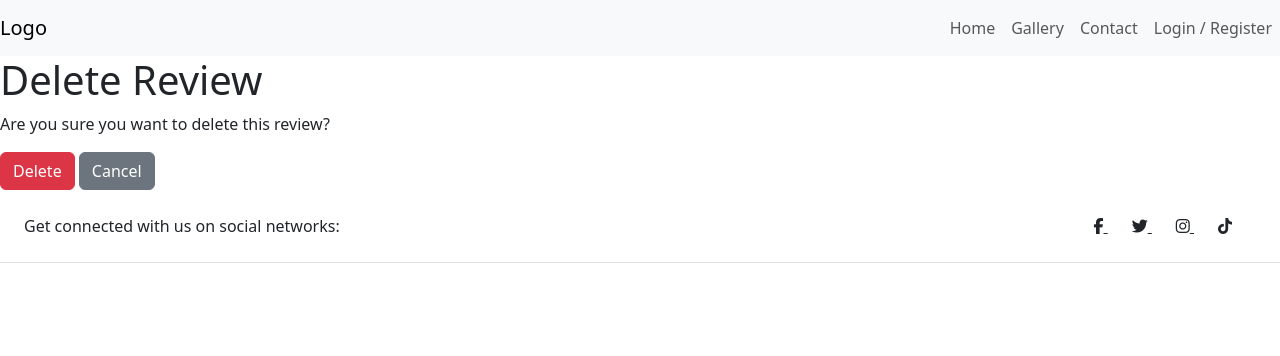
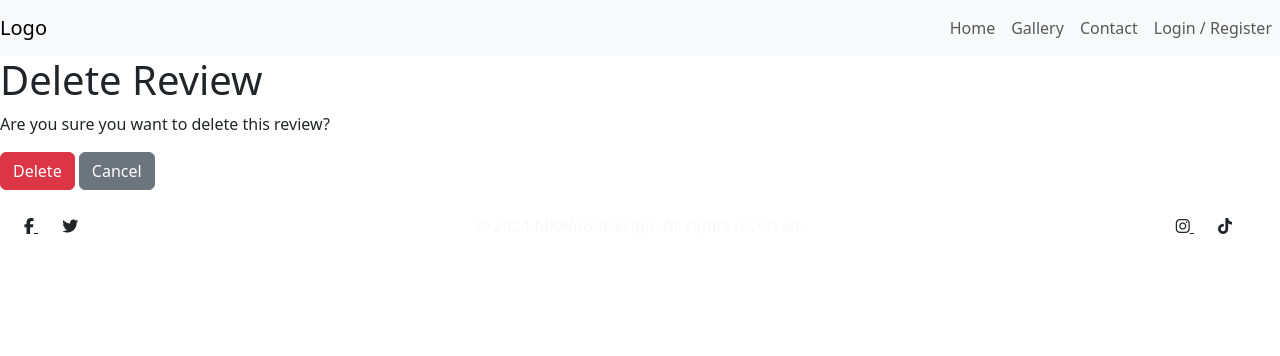
Before and after one commit to ZebaRobert/MK-wood-design, a Django app: template UserDetails/templates/userdetails/delete_review.html in a window 1280 px wide. Shown: the top 356 px of the page. Run offline with Django 5.2, Linux system fonts and the light colour scheme; the template is opened without the code that fills it, so the values that code supplies are empty; some libraries are stand-ins or nearby versions.

Commit message:
Change footer section

```diff
--- a/templates/base.html
+++ b/templates/base.html
@@ -51,25 +51,29 @@
         {% endblock %}
     </main>
     <footer>
-        <section class="d-flex justify-content-center justify-content-lg-between p-4 border-bottom">
-            <div class="me-5 d-none d-lg-block">
-                <span>Get connected with us on social networks:</span>
-            </div>
-            <div>
-                <a href="#" class="me-4 text-reset">
+        <div class="text-center p-4" style="background-color: var(--rich-walnut-brown);">
+            <div class="row">
+                <div class="col-md-4 text-md-start mb-3 mb-md-0">
+                    <a href="#" class="text-reset me-4">
                         <i class="fab fa-facebook-f"></i>
                     </a>
-                <a href="#" class="me-4 text-reset">
+                    <a href="#" class="text-reset me-4">
                         <i class="fab fa-twitter"></i>
                     </a>
-                <a href="#" class="me-4 text-reset">
+                </div>
+                <div class="col-md-4 my-auto">
+                    <span class="text-light">&copy; 2024 MKWoodDesign. All rights reserved.</span>
+                </div>
+                <div class="col-md-4 text-md-end">
+                    <a href="#" class="text-reset me-4">
                         <i class="fab fa-instagram"></i>
                     </a>
-                <a href="#" class="me-4 text-reset">
+                    <a href="#" class="text-reset me-4">
                         <i class="fab fa-tiktok"></i>
                     </a>
                 </div>
-        </section>
+            </div>
+        </div>
     </footer>
     <script src="https://kit.fontawesome.com/352abb18d8.js" crossorigin="anonymous"></script>
     <script src="{% static 'js/profile.js' %}"></script>
```
Lines whose indentation alone changed are shown as unchanged.
